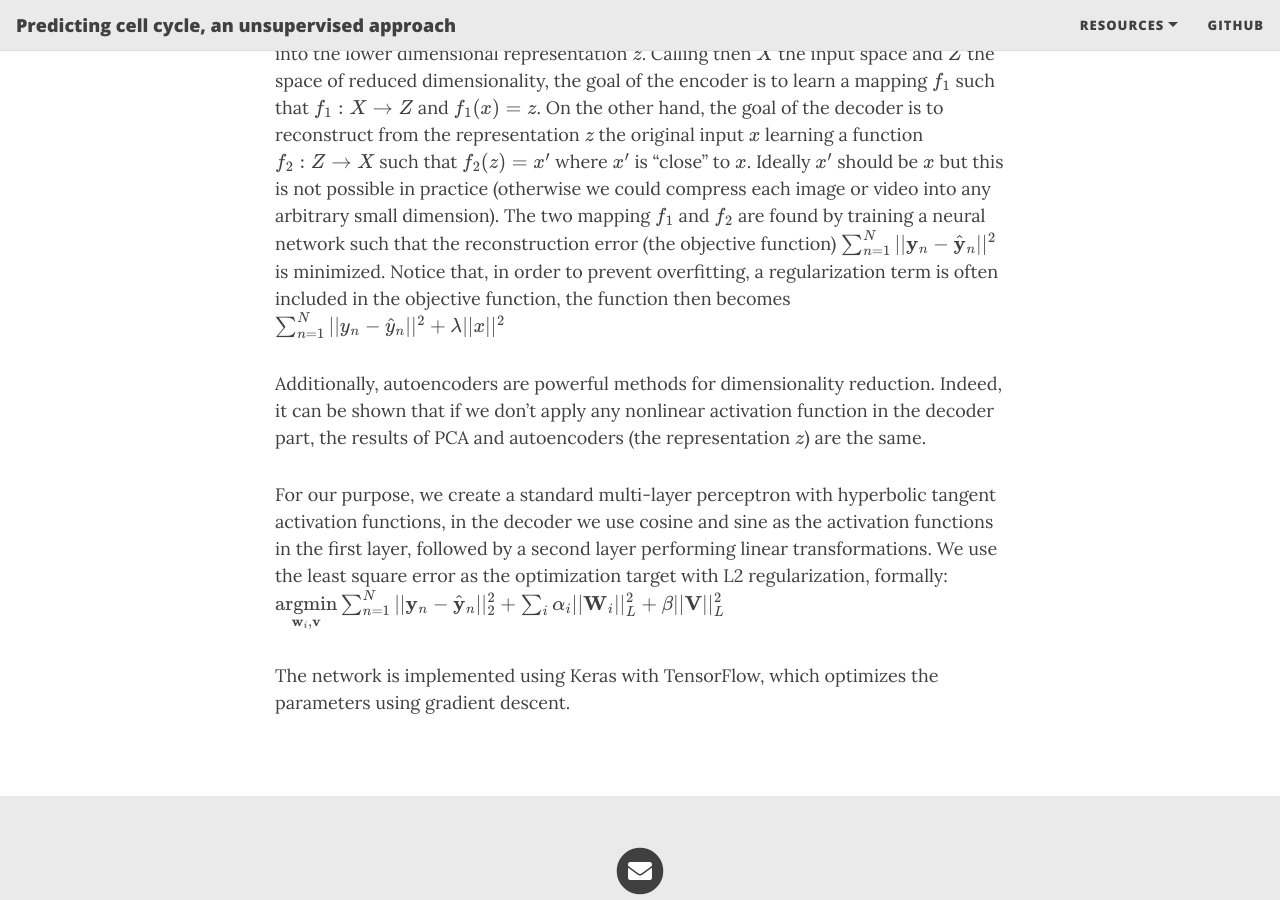
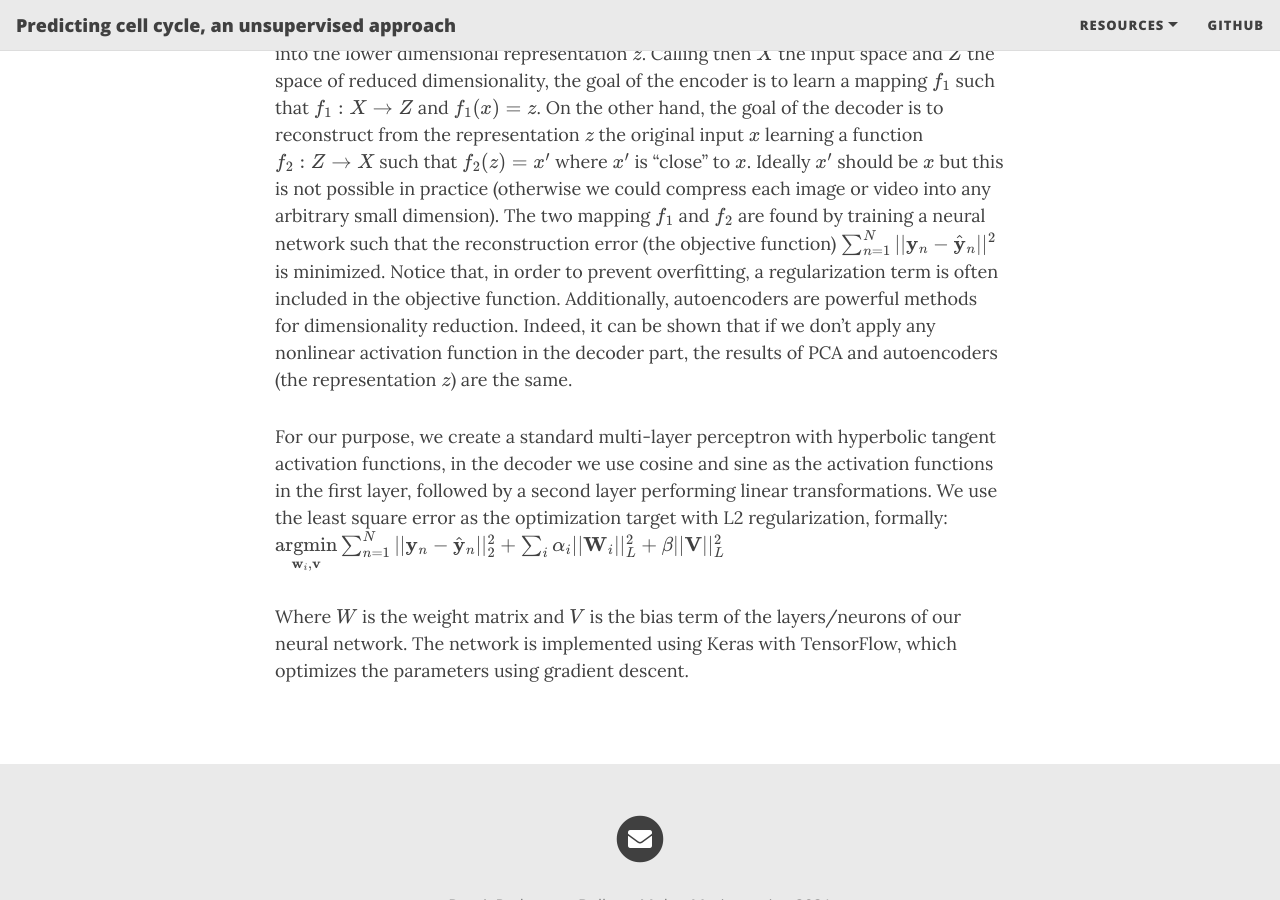
Before and after one commit to lucarossi9/statistical_computation_4, a Jekyll site: the page built from index.md, in a window 1280 px wide and 900 px high, scrolled down 7722 px. Built offline with Jekyll 4.4.1, drawn with Linux system fonts in a browser that asks for light colours; nearby versions of some CDN libraries; formulas are drawn with MathJax 3; the list of posts is cut into pages by our own code.

Commit message:
Update index.md

```diff
--- a/index.md
+++ b/index.md
@@ -93,11 +93,7 @@ As shown in the image, the autoncoder is essentially composed of two distinct pa
 $$
 \sum_{n=1}^{N}||\mathbf{y}_{n}-\hat{\mathbf{y}}_{n}||^{2}
 $$
-is minimized. Notice that, in order to prevent overfitting, a regularization term is often included in the objective function, the function then becomes
-$$
-\sum_{n=1}^{N}|| y_n - \hat{y}_n||^2 + \lambda ||x||^2
-$$
-
+is minimized. Notice that, in order to prevent overfitting, a regularization term is often included in the objective function.
 Additionally, autoencoders are powerful methods for dimensionality reduction. Indeed, it can be shown that if we don't apply any nonlinear activation function in the decoder part, the results of PCA and autoencoders (the representation $$z$$) are the same.
 
 For our purpose, we create a standard multi-layer perceptron with hyperbolic tangent activation functions, in the decoder we use cosine and sine as the activation functions in the first layer, followed by a second layer performing linear transformations. We use the least square error as the optimization target with L2 regularization, formally:
@@ -105,4 +101,4 @@ $$
 \underset{\mathbf{w}_{i}, \mathbf{v}}{\operatorname{argmin}} \sum_{n=1}^{N}||\mathbf{y}_{n}-\hat{\mathbf{y}}_{n}||_{2}^{2}+\sum_{i} \alpha_{i}||\mathbf{W}_{i}||_{L}^{2}+\beta||\mathbf{V}||_{L}^{2}
 $$
 
-The network is implemented using Keras with TensorFlow, which optimizes the parameters using gradient descent.
+Where $$W$$ is the weight matrix and $$V$$ is the bias term of the layers/neurons of our neural network. The network is implemented using Keras with TensorFlow, which optimizes the parameters using gradient descent.
```
